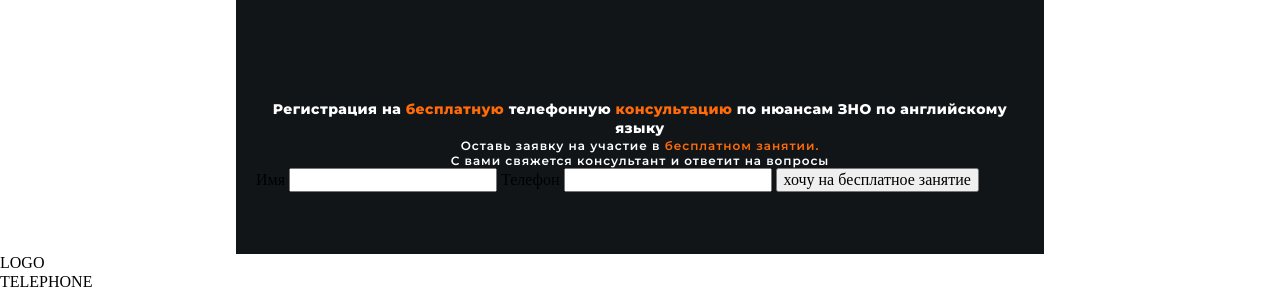
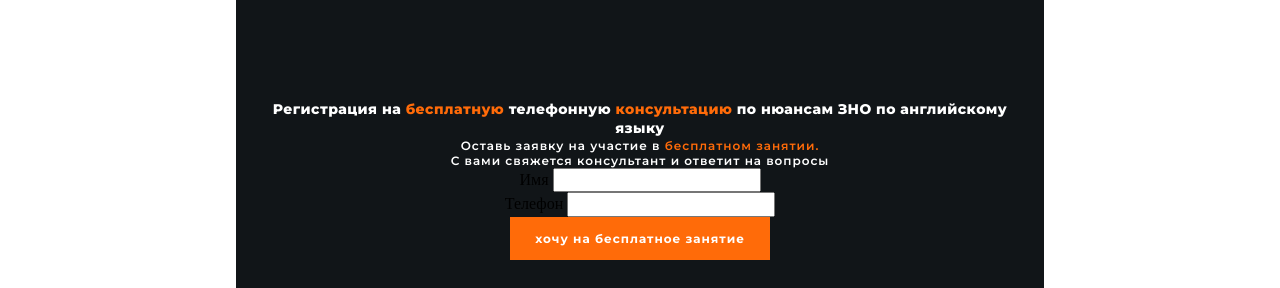
Before and after one commit to EvgeniyKravchuk/Project-Metro-8, a website built with Parcel: page src/index.html in a window 1280 px wide. Shown: the top 288 px of the page. Built offline with nearby package versions, Linux system fonts and the light colour scheme; files whose address does not match are found by name.

Commit message:
стилизирует кнопку

```diff
--- a/src/partials/footer.html
+++ b/src/partials/footer.html
@@ -21,7 +21,7 @@
                 <label class="modal-form-field">Телефон
                     <span class="modal-form-input-wrapper"><input type="tel" name="user-phone" class="modal-form-input"></span>
                 </label>
-                <button type="button">хочу на бесплатное занятие</button>
+                <button type="button" class="footer-btn">хочу на бесплатное занятие</button>
         </section></div>
         <div>
         <section class="our-contacts">
--- a/src/sass/layout/__footer.scss
+++ b/src/sass/layout/__footer.scss
@@ -28,6 +28,30 @@
       color: var(--accent-color);
     }
   }
+  .modal-form {
+    display: flex;
+    flex-direction: column;
+    align-items: center;
+  }
+  &-btn {
+    display: flex;
+    justify-content: space-around;
+    background-color: var(--accent-color);
+    width: 260px;
+    font-family: var(--font-family-1);
+    font-style: normal;
+    font-weight: bold;
+    font-size: var(--font-m-size);
+    line-height: 1.25;
+    align-items: center;
+    text-align: center;
+    letter-spacing: 0.08em;
+    color: var(--p-dark-t-color);
+    border: none;
+    padding-top: 14px;
+    padding-bottom: 14px;
+    cursor: pointer;
+  }
 }
 
 @media screen and (min-width: 320px) and (max-width: 767px) {
@@ -38,6 +62,12 @@
       background-image: url('/images/footer/mob_footer_1.png');
       background-repeat: no-repeat;
       background-size: cover;
+    }
+    &-title {
+      margin-bottom: 30px;
+    }
+    &-text {
+      margin-bottom: 30px;
     }
   }
 }
```
